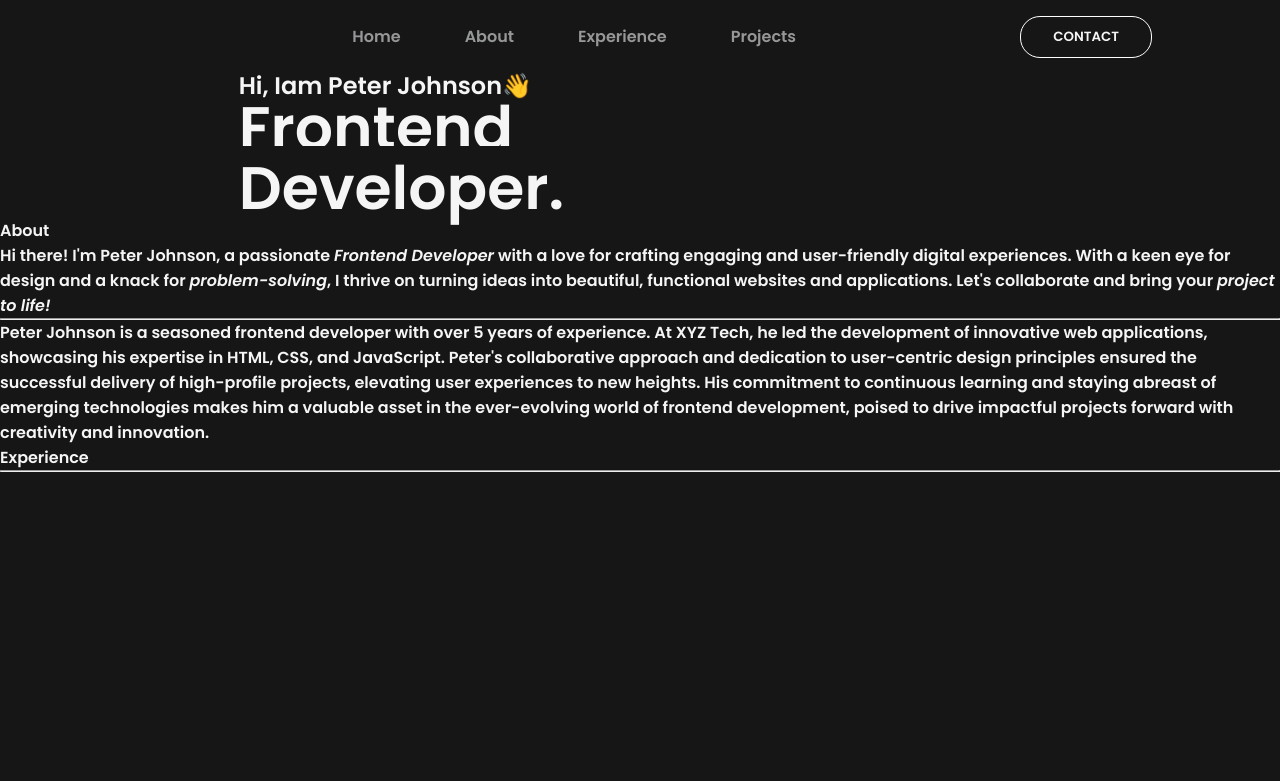
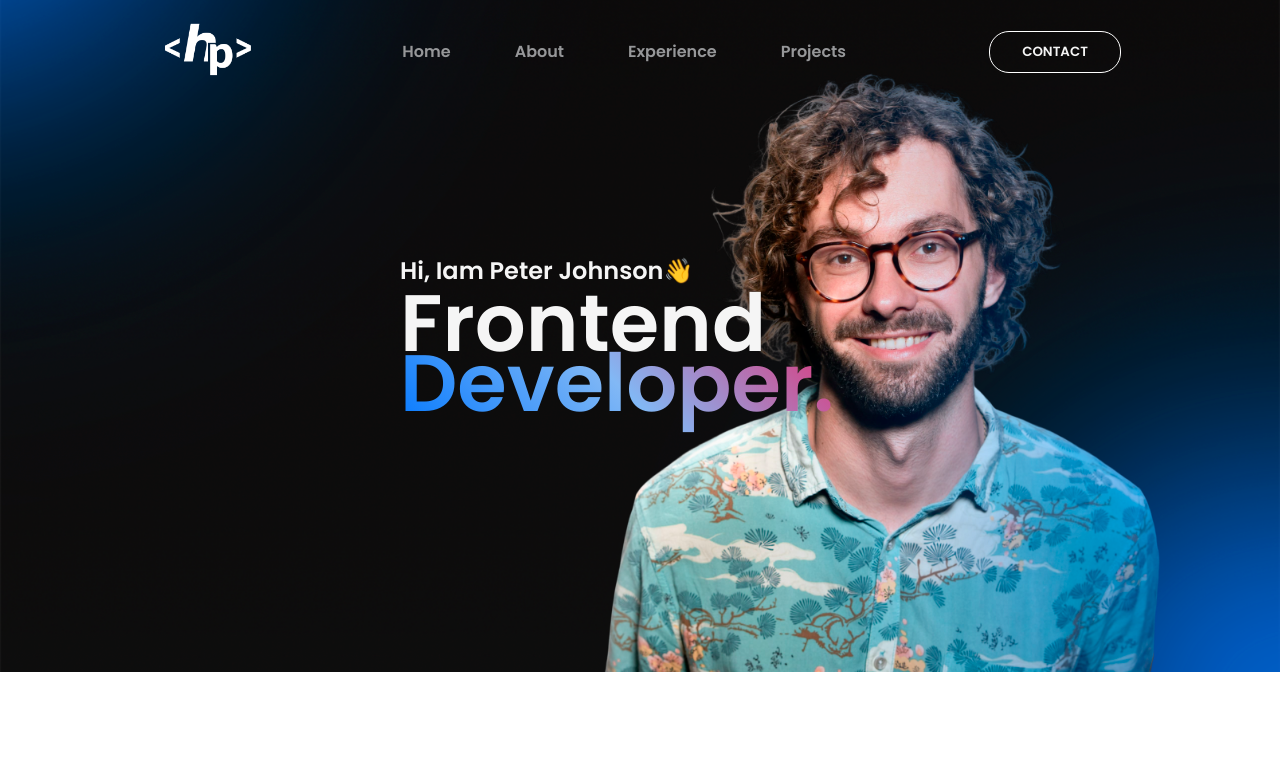
Before and after one commit to hvgopereira/projeto-portfolio-aula, a plain HTML site: page index.html in a window 1280 px wide. Shown: the top 781 px of the page. Drawn offline with Linux system fonts and the light colour scheme.

Commit message:
update-styles-assets

```diff
--- a/styles/global.css
+++ b/styles/global.css
@@ -5,8 +5,7 @@
     box-sizing: border-box;
 
     font-family: "Poppins", sans-serif;
-    background: var(--bg-principal);
-    color: var(--txt-princial);
+    /* background: var(--bg-principal); */
     font-weight: 600;
 
     list-style: none;
@@ -18,16 +17,18 @@
     --txt-princial: #f5f5f5;
     --txt-secondary: #969799;
     --txt-dark: black;
-    --main-color: rgb(0, 119, 255);
+    --main-color: #0077ff;
 }
 
 /* Header */
 .top-header {
-    position: static;
+    position: fixed;
     top: 0;
     left: 0;
+    width: 100%;
+
     display: flex;
-    justify-content: space-around;
+    justify-content: space-evenly;
     align-items: center;
     padding: 1rem;
 
@@ -35,9 +36,10 @@
 }
 
 .top-header .logo {
-    width: 60px;
+    width: 100px;
     gap: 3rem;
     transition: all 0.3s;
+
 }
 
 .top-header .logo:hover {
@@ -51,6 +53,7 @@
 }
 
 .top-header nav ul li a {
+    background: transparent;
     color: var(--txt-secondary);
     display: inline-block;
     transition: all 0.2s;
@@ -61,25 +64,25 @@
 
 .top-header nav ul li .home-link:hover {
     color: var(--txt-princial);
-    border-bottom-color: white;
+    border-bottom-color: var(--main-color);
     transform: translateY(-1px);
 }
 
 .top-header nav ul li .about-link:hover {
     color: var(--txt-princial);
-    border-bottom-color: white;
+    border-bottom-color: var(--main-color);
     transform: translateY(-1px);
 }
 
 .top-header nav ul li .experience-link:hover {
     color: var(--txt-princial);
-    border-bottom-color: white;
+    border-bottom-color: var(--main-color);
     transform: translateY(-1px);
 }
 
 .top-header nav ul li .projects-link:hover {
     color: var(--txt-princial);
-    border-bottom-color: white;
+    border-bottom-color: var(--main-color);
     transform: translateY(-1px);
 }
 
@@ -93,9 +96,12 @@
     padding: 10px 2rem;
     text-transform: uppercase;
 
+    color: var(--txt-princial);
+
     background: transparent;
     transition: all 0.3s;
     cursor: pointer;
+
 }
 
 .top-header .btn-contact:hover {
@@ -110,21 +116,98 @@
 
 .main-menu {
     display: flex;
-    justify-content: space-around;
+    justify-content: space-evenly;
     align-items: center;
+    color: var(--txt-princial);
+
+    height: 42rem;
+    overflow: hidden;
+    gap: 30rem;
+
+
+    background: url(../assets/main-bg-2.png);
+    background-position: left;
+    background-size: cover;
+    background-repeat: no-repeat;
+
 }
 
 .main-img img{
-    width: 30rem;
+    width: 35rem;
+    margin-top: 6rem;
+    margin-left: 30rem;
+
 }
 
 .txt-main {
+    position: absolute;
+    left: 25rem;
     line-height: 1;
 }
 
 .main-title {
-    font-size: 60px;
+    font-size: 80px;
+    margin-bottom: 20px;
+}
+
+.txt-developer {
+    margin-top: 30rem;
+    line-height: 0;
+    background: linear-gradient(45deg, #0077ff, #82b8f5, #e52e71);
+    background-clip: text;
+    color: transparent;
+
 }
 
 
 /* /Main */
+
+/* Main - About */
+.about {
+    padding: 0 20rem;
+    gap: rem;
+    text-align: right;
+
+    margin-top: 7rem;
+    display: flex;
+    justify-content: space-evenly;
+    align-items: center;
+}
+
+.about-title {
+    margin-right: 5rem;
+    align-items: center;
+    font-size: 80px;
+    color: var(--bg-principal);
+}
+
+.about-description {
+    font-size: 20px;
+}
+
+.about-description em {
+    font-style: normal;
+    font-weight: 900;
+}
+
+hr {
+    margin: 2rem;
+}
+
+.experience {
+    padding: 0 5rem;
+    text-align: left;
+
+    margin-top: 7rem;
+    display: flex;
+    justify-content: space-evenly;
+    align-items: center;
+}
+
+.experience-description {
+    padding: 1rem 4rem;
+}
+
+
+
+/* /Main - About */
```
Also changed, not shown: assets/logo-nike.png (added), assets/logohp-web-white.png (added), assets/logohp-web.png (added), assets/logohp.png (added), assets/main-bg-2.png (added), assets/main-bg-3.png (added), assets/person-img-bright-minimized.png (added), assets/person-img-bright.png (added), assets/person-img.png (added), 2 other files.
